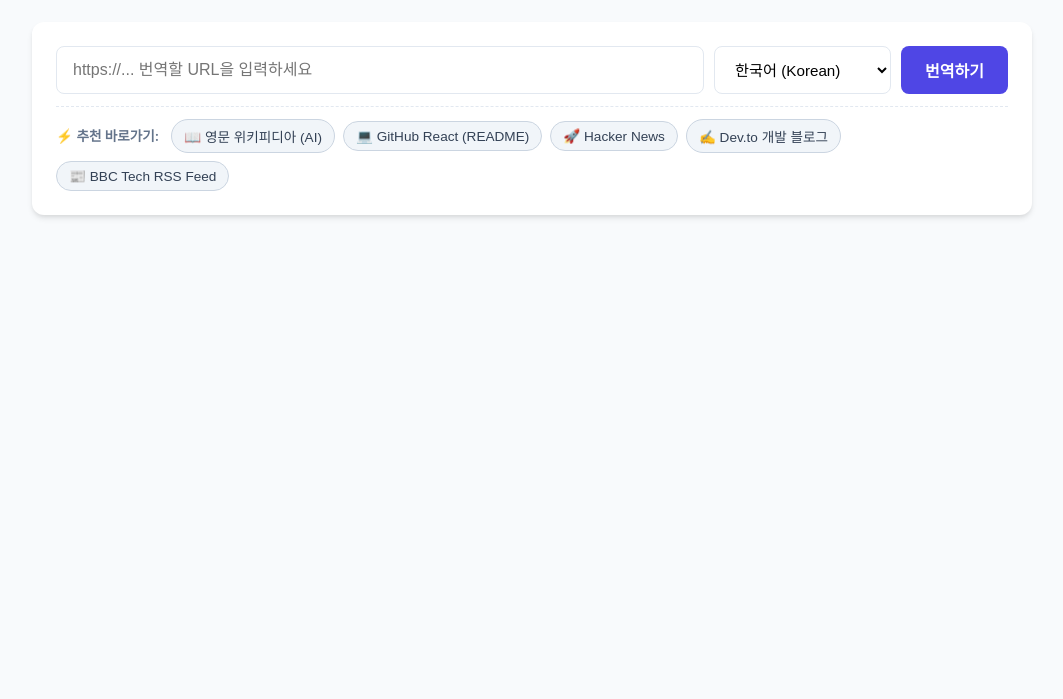
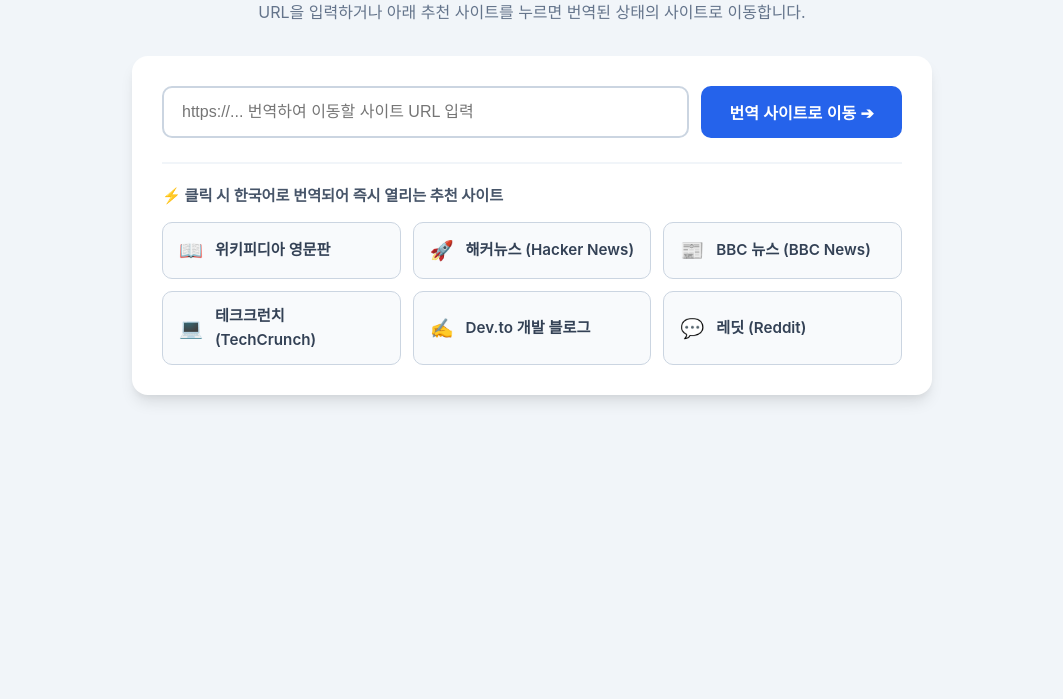
Before and after one commit to kimseohuun-10204/Archiveofmyown4, a plain HTML site: page index.html in a window 1280 px wide. Shown: the part 101-800 px from the top of the page, without its empty margins (108-1171 px from the left). Drawn offline with Linux system fonts and the light colour scheme.

Commit message:
Update index.html

```diff
--- a/index.html
+++ b/index.html
@@ -3,15 +3,15 @@
 <head>
   <meta charset="UTF-8">
   <meta name="viewport" content="width=device-width, initial-scale=1.0">
-  <title>스마트 웹 URL 자동 번역기</title>
+  <title>실시간 웹사이트 자동 번역 바로가기</title>
   <style>
     :root {
-      --primary-color: #4f46e5;
-      --primary-hover: #4338ca;
-      --bg-color: #f8fafc;
+      --primary-color: #2563eb;
+      --primary-hover: #1d4ed8;
+      --bg-color: #f1f5f9;
       --card-bg: #ffffff;
-      --text-color: #1e293b;
-      --border-color: #e2e8f0;
+      --text-color: #0f172a;
+      --border-color: #cbd5e1;
     }
 
     * {
@@ -25,51 +25,50 @@
       background-color: var(--bg-color);
       color: var(--text-color);
       line-height: 1.6;
-      padding: 20px;
+      padding: 40px 20px;
     }
 
     .container {
-      max-width: 1000px;
+      max-width: 800px;
       margin: 0 auto;
     }
 
     header {
       text-align: center;
-      margin-bottom: 25px;
+      margin-bottom: 30px;
     }
 
     header h1 {
-      font-size: 1.8rem;
-      color: #0f172a;
-      margin-bottom: 8px;
+      font-size: 2rem;
+      color: #1e293b;
+      margin-bottom: 10px;
     }
 
     header p {
       color: #64748b;
-      font-size: 0.95rem;
+      font-size: 1rem;
     }
 
     .card {
       background: var(--card-bg);
-      border-radius: 12px;
-      padding: 24px;
-      box-shadow: 0 4px 6px -1px rgba(0, 0, 0, 0.1), 0 2px 4px -1px rgba(0, 0, 0, 0.06);
-      margin-bottom: 24px;
+      border-radius: 16px;
+      padding: 30px;
+      box-shadow: 0 10px 15px -3px rgba(0, 0, 0, 0.1), 0 4px 6px -2px rgba(0, 0, 0, 0.05);
     }
 
-    .input-group {
+    .input-form {
       display: flex;
-      gap: 10px;
-      margin-bottom: 12px;
+      gap: 12px;
+      margin-bottom: 24px;
       flex-wrap: wrap;
     }
 
     input[type="url"] {
       flex: 1;
       min-width: 280px;
-      padding: 12px 16px;
-      border: 1px solid var(--border-color);
-      border-radius: 8px;
+      padding: 14px 18px;
+      border: 2px solid var(--border-color);
+      border-radius: 10px;
       font-size: 1rem;
       outline: none;
       transition: border-color 0.2s;
@@ -77,126 +76,70 @@
 
     input[type="url"]:focus {
       border-color: var(--primary-color);
-      box-shadow: 0 0 0 3px rgba(79, 70, 229, 0.1);
     }
 
-    select {
-      padding: 12px 16px;
-      border: 1px solid var(--border-color);
-      border-radius: 8px;
-      font-size: 0.95rem;
-      background-color: #fff;
-      cursor: pointer;
-    }
-
-    button.btn-translate {
-      padding: 12px 24px;
+    button.btn-submit {
+      padding: 14px 28px;
       background-color: var(--primary-color);
       color: white;
       border: none;
-      border-radius: 8px;
-      font-weight: 600;
+      border-radius: 10px;
+      font-weight: 700;
       font-size: 1rem;
       cursor: pointer;
       transition: background-color 0.2s;
     }
 
-    button.btn-translate:hover {
+    button.btn-submit:hover {
       background-color: var(--primary-hover);
     }
 
-    /* 바로가기 URL 칩 스타일 */
-    .shortcuts {
-      display: flex;
-      flex-wrap: wrap;
-      align-items: center;
-      gap: 8px;
-      margin-top: 12px;
-      padding-top: 12px;
-      border-top: 1px dashed var(--border-color);
+    /* 바로가기 사이트 섹션 */
+    .shortcut-section {
+      border-top: 2px solid #f1f5f9;
+      padding-top: 20px;
     }
 
-    .shortcuts-label {
-      font-size: 0.85rem;
-      font-weight: 600;
-      color: #64748b;
-      margin-right: 4px;
+    .shortcut-title {
+      font-size: 0.95rem;
+      font-weight: 700;
+      color: #475569;
+      margin-bottom: 14px;
+      display: flex;
+      align-items: center;
+      gap: 6px;
     }
 
-    .chip {
-      background-color: #f1f5f9;
-      color: #334155;
-      padding: 6px 12px;
-      border-radius: 20px;
-      font-size: 0.85rem;
-      cursor: pointer;
-      border: 1px solid #cbd5e1;
-      transition: all 0.2s;
-      display: inline-flex;
-      align-items: center;
-      gap: 4px;
+    .shortcut-grid {
+      display: grid;
+      grid-template-columns: repeat(auto-fit, minmax(220px, 1fr));
+      gap: 12px;
     }
 
-    .chip:hover {
-      background-color: #e2e8f0;
-      color: var(--primary-color);
-      border-color: var(--primary-color);
+    .site-card {
+      display: flex;
+      align-items: center;
+      gap: 12px;
+      padding: 12px 16px;
+      background-color: #f8fafc;
+      border: 1px solid var(--border-color);
+      border-radius: 10px;
+      text-decoration: none;
+      color: #334155;
+      font-weight: 600;
+      font-size: 0.95rem;
+      transition: all 0.2s ease;
     }
 
-    .status {
-      margin-top: 15px;
-      padding: 12px;
-      border-radius: 8px;
-      display: none;
-      font-size: 0.95rem;
+    .site-card:hover {
+      background-color: #e0e7ff;
+      border-color: var(--primary-color);
+      color: var(--primary-color);
+      transform: translateY(-2px);
     }
 
-    .status.loading {
-      display: block;
-      background-color: #e0f2fe;
-      color: #0369a1;
-    }
-
-    .status.error {
-      display: block;
-      background-color: #fee2e2;
-      color: #b91c1c;
-    }
-
-    .result-container {
-      display: grid;
-      grid-template-columns: 1fr;
-      gap: 20px;
-    }
-
-    @media (min-width: 768px) {
-      .result-container {
-        grid-template-columns: 1fr 1fr;
-      }
-    }
-
-    .result-box {
-      background: var(--card-bg);
-      border-radius: 12px;
-      padding: 20px;
-      box-shadow: 0 2px 4px rgba(0,0,0,0.05);
-      border: 1px solid var(--border-color);
-      max-height: 600px;
-      overflow-y: auto;
-    }
-
-    .result-box h2 {
-      font-size: 1.1rem;
-      margin-bottom: 12px;
-      padding-bottom: 8px;
-      border-bottom: 2px solid var(--border-color);
-      color: #334155;
-    }
-
-    .content-area p {
-      margin-bottom: 12px;
-      word-break: break-word;
-      font-size: 0.95rem;
+    .site-card span.icon {
+      font-size: 1.2rem;
     }
   </style>
 </head>
@@ -204,164 +147,69 @@
 
 <div class="container">
   <header>
-    <h1>🌐 스마트 웹 URL 자동 번역기</h1>
-    <p>공개 프록시 및 DOM 파서를 활용해 원문 사이트 텍스트 추출 후 바로 번역합니다.</p>
+    <h1>🌐 웹사이트 번역 바로가기</h1>
+    <p>URL을 입력하거나 아래 추천 사이트를 누르면 번역된 상태의 사이트로 이동합니다.</p>
   </header>
 
   <div class="card">
-    <div class="input-group">
-      <input type="url" id="targetUrl" placeholder="https://... 번역할 URL을 입력하세요" />
-      <select id="targetLang">
-        <option value="ko" selected>한국어 (Korean)</option>
-        <option value="en">영어 (English)</option>
-        <option value="ja">일본어 (Japanese)</option>
-        <option value="zh-CN">중국어 (Chinese)</option>
-      </select>
-      <button class="btn-translate" onclick="startTranslation()">번역하기</button>
-    </div>
+    <!-- 직접 URL 입력 후 이동 -->
+    <form class="input-form" onsubmit="translateAndRedirect(event)">
+      <input type="url" id="targetUrl" placeholder="https://... 번역하여 이동할 사이트 URL 입력" required />
+      <button type="submit" class="btn-submit">번역 사이트로 이동 ➔</button>
+    </form>
 
-    <!-- 링크 입력칸 밑 바로가기 URL 칩 -->
-    <div class="shortcuts">
-      <span class="shortcuts-label">⚡ 추천 바로가기:</span>
-      <button class="chip" onclick="setAndTranslate('https://en.wikipedia.org/wiki/Artificial_intelligence')">📖 영문 위키피디아 (AI)</button>
-      <button class="chip" onclick="setAndTranslate('https://raw.githubusercontent.com/facebook/react/main/README.md')">💻 GitHub React (README)</button>
-      <button class="chip" onclick="setAndTranslate('https://news.ycombinator.com/')">🚀 Hacker News</button>
-      <button class="chip" onclick="setAndTranslate('https://dev.to/')">✍️ Dev.to 개발 블로그</button>
-      <button class="chip" onclick="setAndTranslate('https://feeds.bbci.co.uk/news/technology/rss.xml')">📰 BBC Tech RSS Feed</button>
-    </div>
-
-    <div id="statusBox" class="status"></div>
-  </div>
-
-  <div class="result-container" id="resultContainer" style="display: none;">
-    <div class="result-box">
-      <h2>원문 (Original)</h2>
-      <div id="originalContent" class="content-area"></div>
-    </div>
-    <div class="result-box">
-      <h2>번역문 (Translated)</h2>
-      <div id="translatedContent" class="content-area"></div>
+    <!-- 클릭 시 자동 번역된 해당 사이트로 즉시 이동하는 버튼들 -->
+    <div class="shortcut-section">
+      <div class="shortcut-title">⚡ 클릭 시 한국어로 번역되어 즉시 열리는 추천 사이트</div>
+      <div class="shortcut-grid">
+        <a class="site-card" href="#" onclick="openTranslatedSite('https://en.wikipedia.org')">
+          <span class="icon">📖</span> 위키피디아 영문판
+        </a>
+        <a class="site-card" href="#" onclick="openTranslatedSite('https://news.ycombinator.com')">
+          <span class="icon">🚀</span> 해커뉴스 (Hacker News)
+        </a>
+        <a class="site-card" href="#" onclick="openTranslatedSite('https://www.bbc.com/news')">
+          <span class="icon">📰</span> BBC 뉴스 (BBC News)
+        </a>
+        <a class="site-card" href="#" onclick="openTranslatedSite('https://techcrunch.com')">
+          <span class="icon">💻</span> 테크크런치 (TechCrunch)
+        </a>
+        <a class="site-card" href="#" onclick="openTranslatedSite('https://dev.to')">
+          <span class="icon">✍️</span> Dev.to 개발 블로그
+        </a>
+        <a class="site-card" href="#" onclick="openTranslatedSite('https://www.reddit.com')">
+          <span class="icon">💬</span> 레딧 (Reddit)
+        </a>
+      </div>
     </div>
   </div>
 </div>
 
 <script>
-  // 바로가기 버튼 클릭 시 입력창 반영 및 즉시 번역
-  function setAndTranslate(url) {
-    document.getElementById('targetUrl').value = url;
-    startTranslation();
+  // 지정한 URL을 구글 번역 엔진 주소로 변환해 주는 함수
+  function getGoogleTranslateUrl(originalUrl) {
+    // http:// 또는 https:// 가 없는 경우 자동으로 붙여줌
+    let target = originalUrl.trim();
+    if (!target.startsWith('http://') && !target.startsWith('https://')) {
+      target = 'https://' + target;
+    }
+
+    // sl=auto (자동 언어감지), tl=ko (한국어로 번역), u=대상URL
+    return `https://translate.google.com/translate?sl=auto&tl=ko&u=${encodeURIComponent(target)}`;
   }
 
-  function showStatus(message, type = 'loading') {
-    const statusBox = document.getElementById('statusBox');
-    statusBox.className = `status ${type}`;
-    statusBox.innerText = message;
-    statusBox.style.display = 'block';
-  }
-
-  function hideStatus() {
-    document.getElementById('statusBox').style.display = 'none';
-  }
-
-  async function startTranslation() {
-    const url = document.getElementById('targetUrl').value.trim();
-    const targetLang = document.getElementById('targetLang').value;
-
-    if (!url) {
-      alert('URL을 입력해 주세요.');
-      return;
-    }
-
-    showStatus('1/3단계: CORS 우회 프록시를 이용해 페이지 원문을 불러오는 중...', 'loading');
-    document.getElementById('resultContainer').style.display = 'none';
-
-    try {
-      // 1. CORS 우회 프록시(AllOrigins) 적용
-      const proxyUrl = `https://api.allorigins.win/get?url=${encodeURIComponent(url)}`;
-      const response = await fetch(proxyUrl);
-
-      if (!response.ok) throw new Error('웹페이지 데이터를 불러오는 데 실패했습니다.');
-
-      const data = await response.json();
-      if (!data.contents) throw new Error('페이지 내용을 읽어올 수 없습니다.');
-
-      showStatus('2/3단계: 주요 본문 단락(HTML)을 파싱하는 중...', 'loading');
-
-      // 2. DOMParser로 HTML 분석 및 주요 문단 텍스트 추출
-      const parser = new DOMParser();
-      const doc = parser.parseFromString(data.contents, 'text/html');
-
-      // 불필요한 스크립트, 스타일, 네비게이션 태그 제거
-      const removeSelectors = ['script', 'style', 'noscript', 'nav', 'footer', 'header', 'iframe', 'svg'];
-      removeSelectors.forEach(selector => {
-        doc.querySelectorAll(selector).forEach(el => el.remove());
-      });
-
-      // 주요 본문 요소 추출 (p, h1~h3, li 등)
-      let elements = doc.querySelectorAll('p, h1, h2, h3, li');
-      let textBlocks = [];
-
-      // Raw 파일 형태이거나 태그 구조가 간단한 경우
-      if (elements.length < 3) {
-        const rawText = doc.body ? doc.body.innerText : data.contents;
-        textBlocks = rawText.split('\n').filter(line => line.trim().length > 15).slice(0, 25);
-      } else {
-        elements.forEach(el => {
-          const text = el.innerText.trim();
-          // 너무 짧은 메뉴 아이콘이나 단어 제외 (20자 이상)
-          if (text.length > 20) {
-            textBlocks.push(text);
-          }
-        });
-        textBlocks = textBlocks.slice(0, 20); // 안정적 번역을 위한 상위 20개 단락 제한
-      }
-
-      if (textBlocks.length === 0) {
-        throw new Error('본문 텍스트 요소를 찾지 못했습니다.');
-      }
-
-      showStatus(`3/3단계: 추출된 ${textBlocks.length}개 문단을 구글 번역 API로 번역 중...`, 'loading');
-
-      // 3. 번역 수행 및 화면에 출력
-      const originalContainer = document.getElementById('originalContent');
-      const translatedContainer = document.getElementById('translatedContent');
-      originalContainer.innerHTML = '';
-      translatedContainer.innerHTML = '';
-
-      for (let text of textBlocks) {
-        const transText = await translateText(text, targetLang);
-
-        const origP = document.createElement('p');
-        origP.textContent = text;
-        originalContainer.appendChild(origP);
-
-        const transP = document.createElement('p');
-        transP.textContent = transText;
-        translatedContainer.appendChild(transP);
-      }
-
-      hideStatus();
-      document.getElementById('resultContainer').style.display = 'grid';
-
-    } catch (err) {
-      showStatus(`오류: ${err.message} (보안 방어가 지나치게 강한 사이트는 접속이 제한될 수 있습니다.)`, 'error');
+  // 1. 직접 주소 입력 후 제출 시 해당 웹사이트로 이동
+  function translateAndRedirect(event) {
+    event.preventDefault();
+    const url = document.getElementById('targetUrl').value;
+    if (url) {
+      window.location.href = getGoogleTranslateUrl(url);
     }
   }
 
-  // 구글 번역 무료 오픈 API 호출 함수
-  async function translateText(text, targetLang) {
-    try {
-      const url = `https://translate.googleapis.com/translate_a/single?client=gtx&sl=auto&tl=${targetLang}&dt=t&q=${encodeURIComponent(text)}`;
-      const res = await fetch(url);
-      const data = await res.json();
-
-      if (data && data[0]) {
-        return data[0].map(item => item[0]).join('');
-      }
-      return text;
-    } catch (e) {
-      return text + ' (번역 실패)';
-    }
+  // 2. 하단 바로가기 버튼 클릭 시 해당 웹사이트로 이동
+  function openTranslatedSite(url) {
+    window.location.href = getGoogleTranslateUrl(url);
   }
 </script>
 
```
